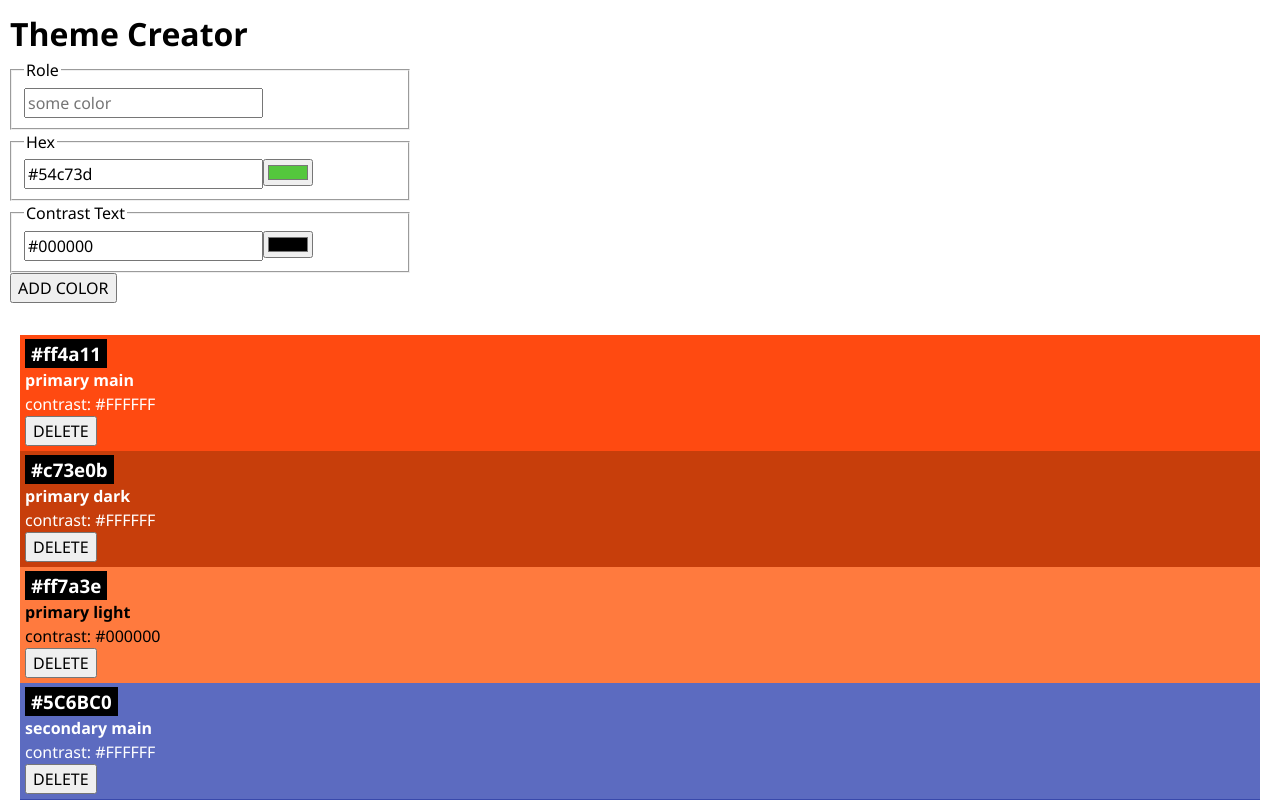
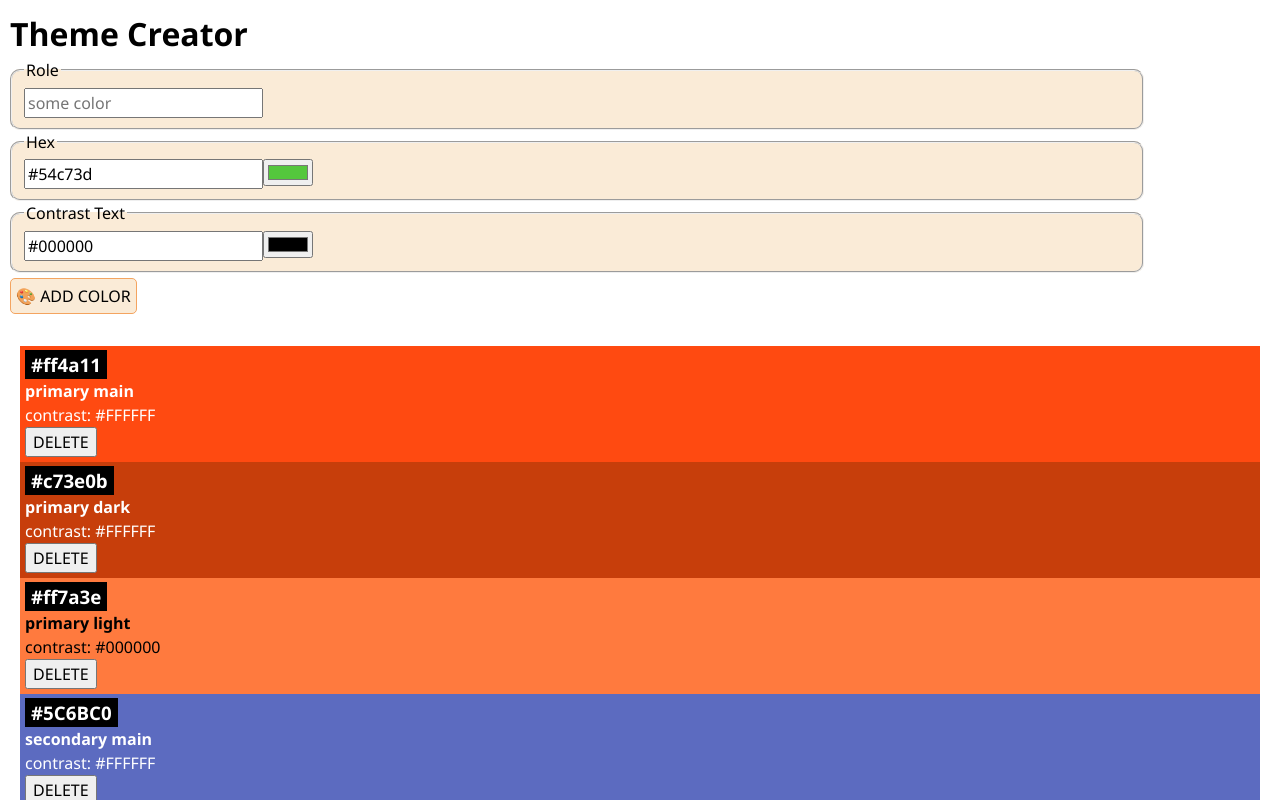
Before and after one commit to StephMode/iro, a React (Vite) app: page / in a window 1280 px wide. Shown: the top 800 px of the page. Built offline with nearby package versions, Linux system fonts and the light colour scheme.

Commit message:
Improve styling of form and submit button to match style of no colors message

```diff
--- a/src/Components/ColorForm/ColorForm.css
+++ b/src/Components/ColorForm/ColorForm.css
@@ -1,8 +1,22 @@
 .ColorForm--form {
-  max-width: 400px;
+  max-width: 90%;
   margin-bottom: 2rem;
 }
 
-/* .ColorForm--form--fieldset {
-  border-style: 10px solid groove;
-} I don't get why this isn't working right now */
+.ColorForm--submit-button {
+  border: 1px solid sandybrown;
+  border-radius: 5px;
+  max-width: 400px;
+  padding: 5px;
+  background-color: antiquewhite;
+  margin-top: 5px;
+}
+
+.ColorForm--form--fieldset {
+  background-color: antiquewhite;
+  border-radius: 10px;
+}
+
+/* .ColorForm--form-legend {
+  background-color: black;
+} */
--- a/src/Components/ColorForm/ColorForm.jsx
+++ b/src/Components/ColorForm/ColorForm.jsx
@@ -19,7 +19,7 @@ export default function ColorForm({ onAddColor }) {
   return (
     <form className="ColorForm--form" onSubmit={handleSubmit}>
       <fieldset className="ColorForm--form--fieldset">
-        <legend>Role</legend>
+        <legend className="ColorForm--form-legend">Role</legend>
         <label htmlFor="color-role--input"></label>
         <input
           id="color-role--input"
@@ -30,7 +30,7 @@ export default function ColorForm({ onAddColor }) {
       </fieldset>
       <ColorInput></ColorInput>
 
-      <button type="submit">ADD COLOR</button>
+      <button className="ColorForm--submit-button">🎨 ADD COLOR</button>
     </form>
   );
 }
```
